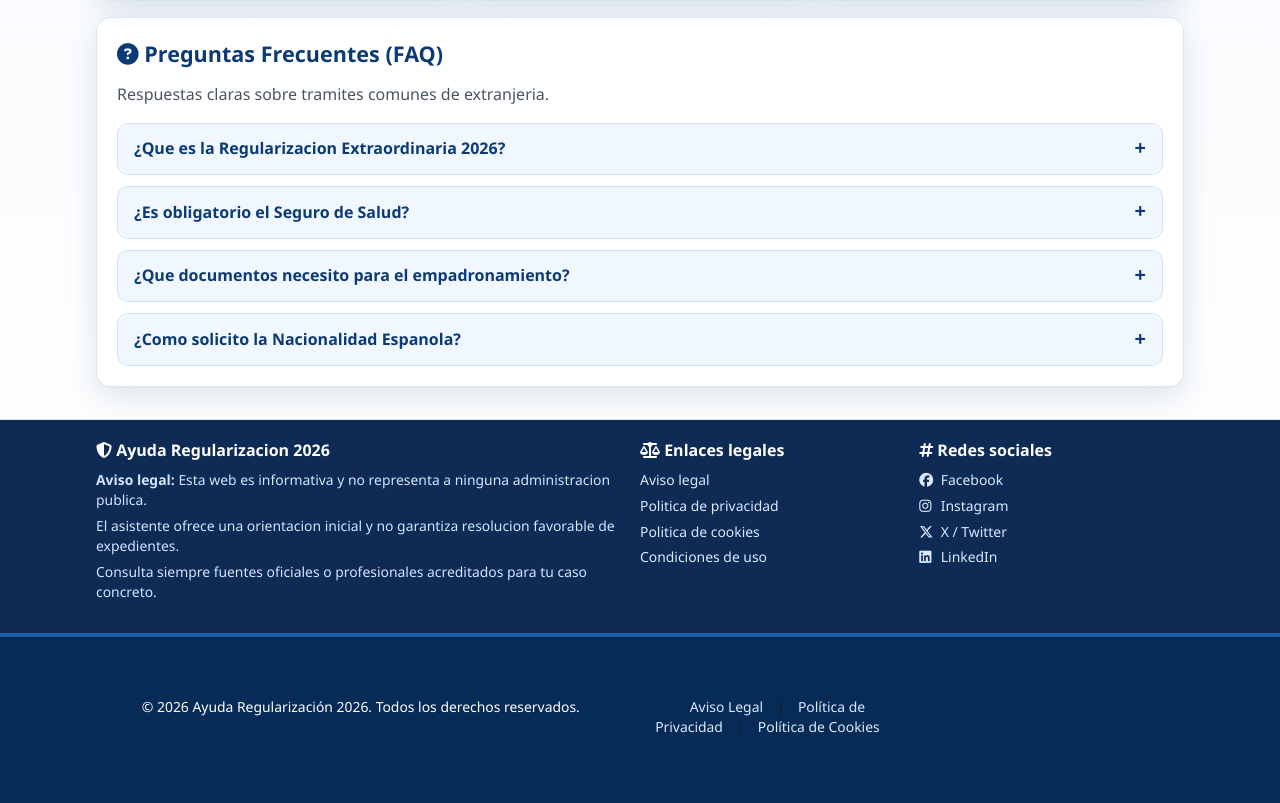
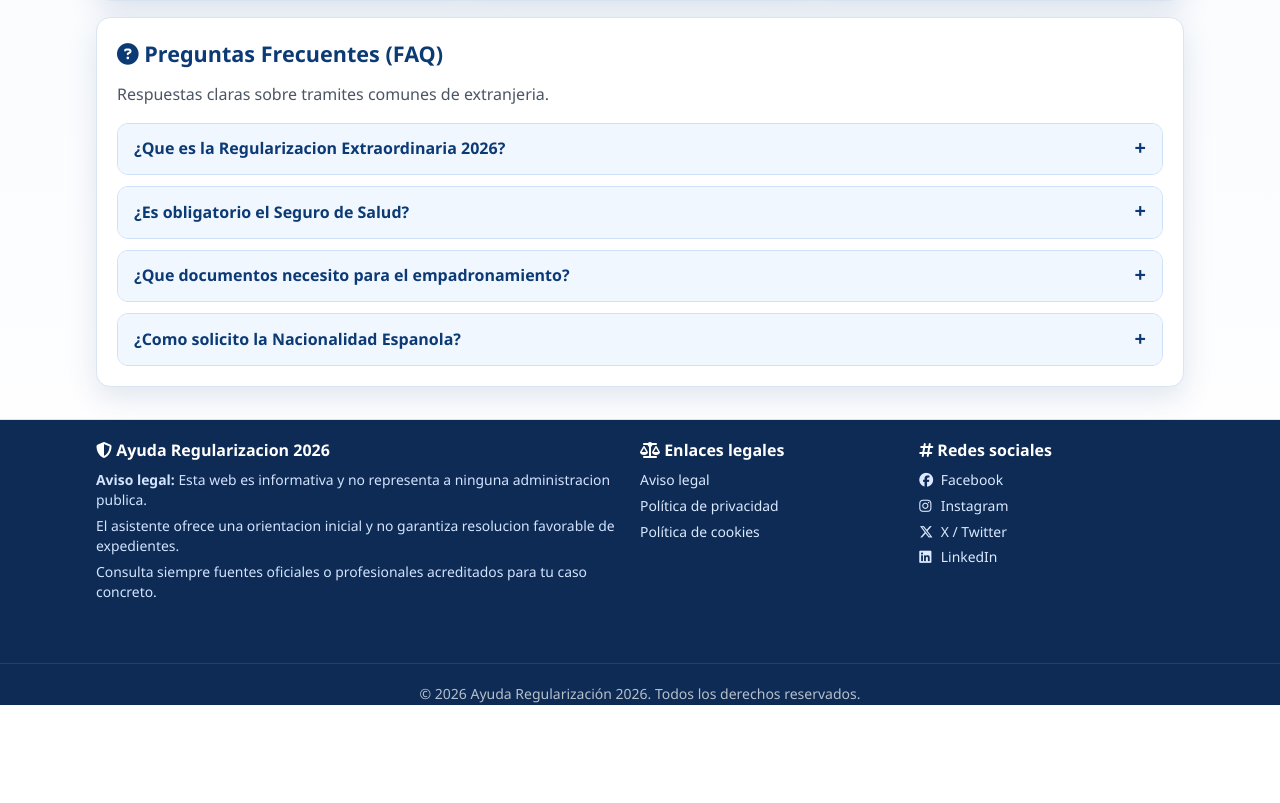
Before and after one commit to eduardochapellin1-debug/ayudaregularizacion2026, a plain HTML site: page index.html in a window 1280 px wide. Shown: the part 2510-3313 px from the top of the page. After the commit the page ends 3215 px from the top, so only its background shows below. Drawn offline with Linux system fonts and the light colour scheme; a small style sheet from the web is missing.

Commit message:
fix: remover footer duplicado y limpiar enlaces legales para AdSense

```diff
--- a/index.html
+++ b/index.html
@@ -800,21 +800,23 @@
 
   <footer class="site-footer" id="contacto">
     <div class="site-footer-inner">
+
       <div class="footer-block">
         <h3><i class="fa-solid fa-shield-halved"></i> Ayuda Regularizacion 2026</h3>
         <p><strong>Aviso legal:</strong> Esta web es informativa y no representa a ninguna administracion publica.</p>
         <p>El asistente ofrece una orientacion inicial y no garantiza resolucion favorable de expedientes.</p>
         <p>Consulta siempre fuentes oficiales o profesionales acreditados para tu caso concreto.</p>
       </div>
+
       <div class="footer-block">
         <h3><i class="fa-solid fa-scale-balanced"></i> Enlaces legales</h3>
         <ul class="footer-links">
           <li><a href="aviso-legal.html">Aviso legal</a></li>
-          <li><a href="privacidad.html">Politica de privacidad</a></li>
-          <li><a href="cookies.html">Politica de cookies</a></li>
-          <li><a href="#">Condiciones de uso</a></li>
+          <li><a href="privacidad.html">Política de privacidad</a></li>
+          <li><a href="cookies.html">Política de cookies</a></li>
         </ul>
       </div>
+
       <div class="footer-block">
         <h3><i class="fa-solid fa-hashtag"></i> Redes sociales</h3>
         <ul class="social-links">
@@ -824,6 +826,12 @@
           <li><a href="#"><i class="fa-brands fa-linkedin"></i> LinkedIn</a></li>
         </ul>
       </div>
+
+    </div>
+
+    <!-- Copyright integrado para AdSense -->
+    <div style="text-align: center; margin-top: 30px; padding-top: 20px; border-top: 1px solid rgba(255,255,255,0.1); width: 100%;">
+      <p style="margin: 0; color: rgba(255,255,255,0.7); font-size: 14px;">&copy; 2026 Ayuda Regularización 2026. Todos los derechos reservados.</p>
     </div>
   </footer>
 
@@ -971,15 +979,5 @@
       updateUI();
     })();
   </script>
-  <footer style="background-color: var(--gov-navy); border-top: 4px solid var(--gov-blue-light); padding: 40px 20px; text-align: center;">
-    <div class="site-footer-inner">
-      <p style="margin: 0 0 15px 0; color: white;">&copy; 2026 Ayuda Regularización 2026. Todos los derechos reservados.</p>
-      <div class="footer-links">
-        <a href="aviso-legal.html" target="_blank" rel="noopener" style="color: #d9e9ff; text-decoration: none; margin: 0 10px;">Aviso Legal</a> |
-        <a href="privacidad.html" target="_blank" rel="noopener" style="color: #d9e9ff; text-decoration: none; margin: 0 10px;">Política de Privacidad</a> |
-        <a href="cookies.html" target="_blank" rel="noopener" style="color: #d9e9ff; text-decoration: none; margin: 0 10px;">Política de Cookies</a>
-      </div>
-    </div>
-  </footer>
 </body>
 </html>
```
